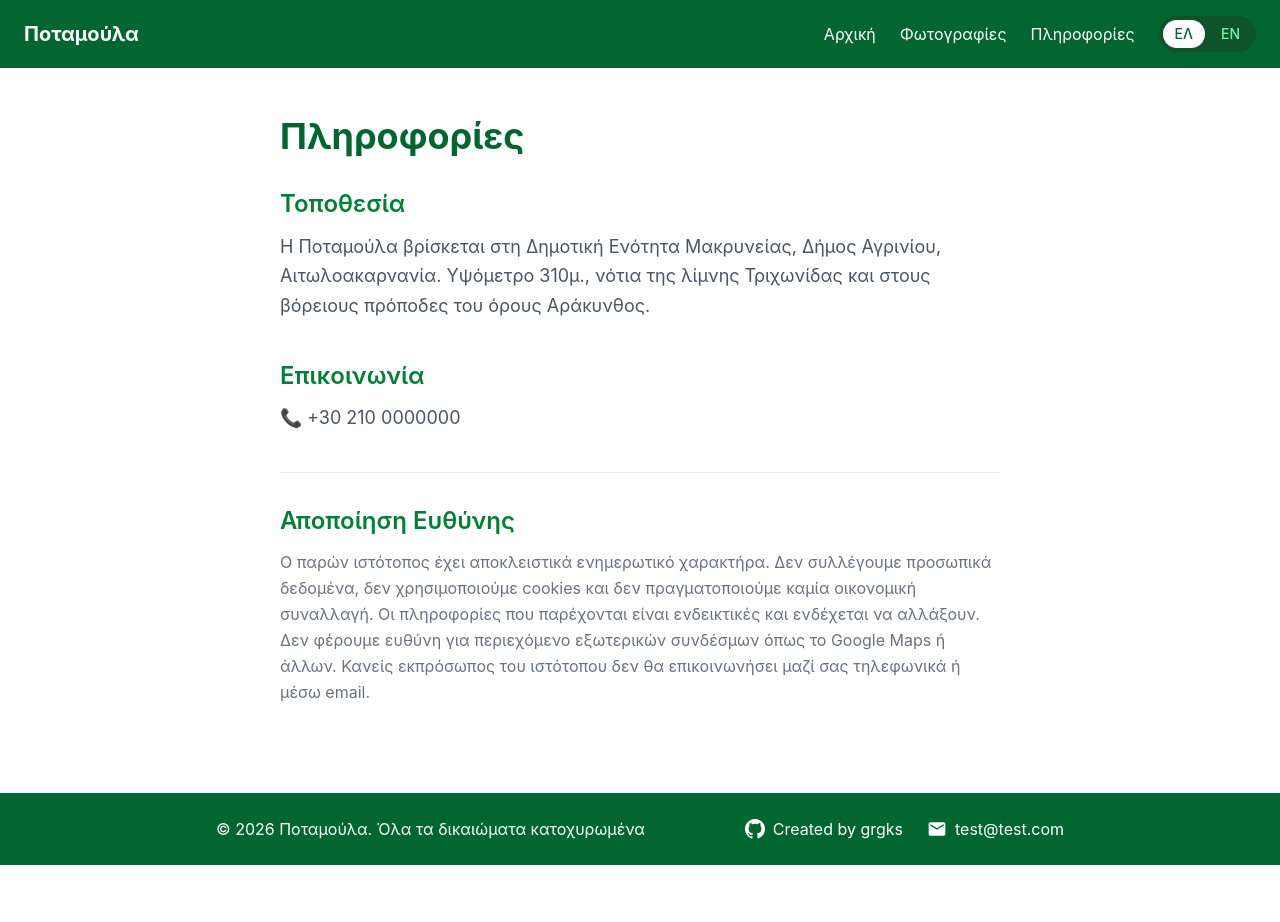
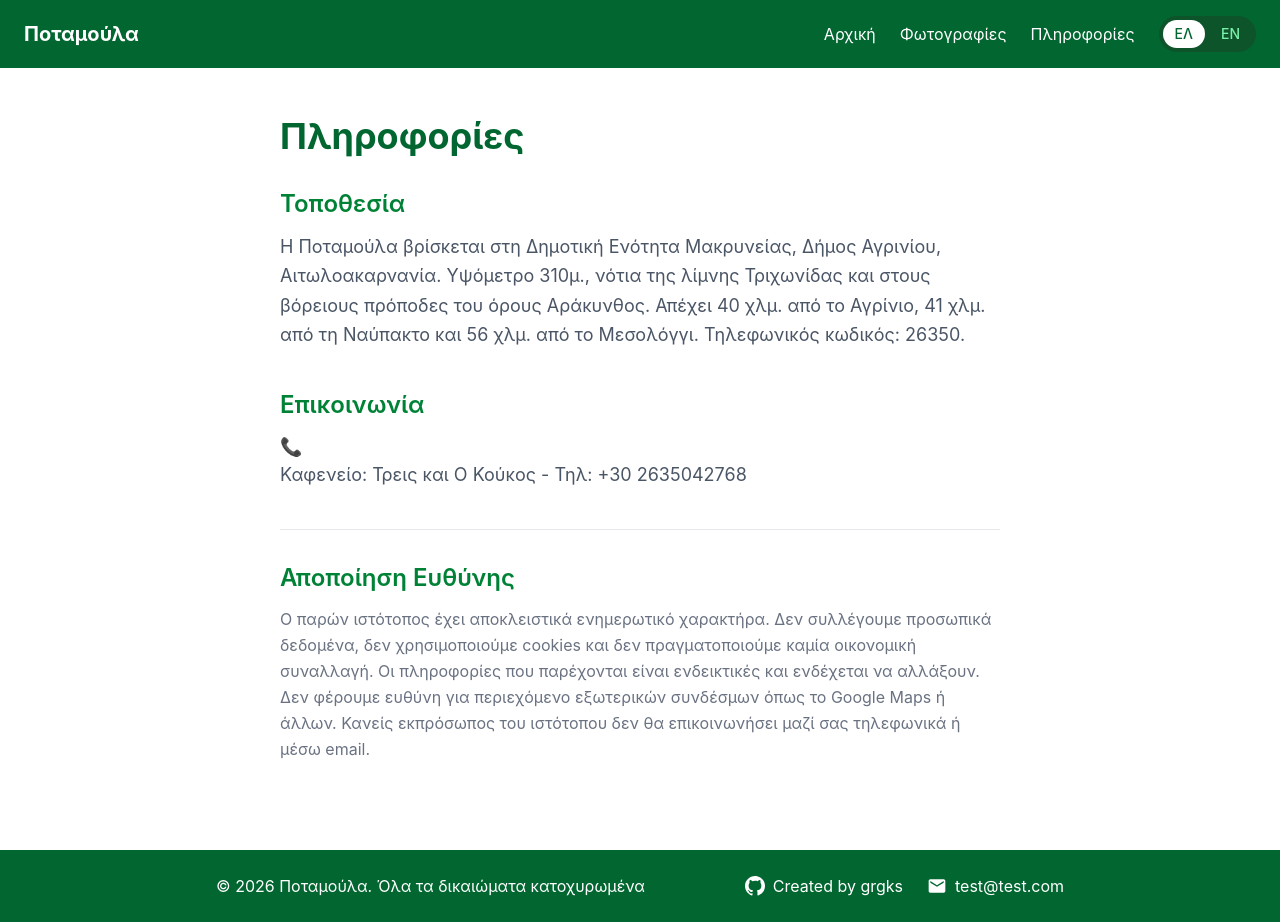
Before and after one commit to grgks/React-village-static-site, a React (Vite) app: page /info in a window 1280 px wide. Before the commit the page ends 865 px from the top, so only its background shows below. Built offline with nearby package versions, Linux system fonts and the light colour scheme.

Commit message:
add contact number and info

```diff
--- a/src/i18n/el.json
+++ b/src/i18n/el.json
@@ -9,13 +9,14 @@
     "hero_title": "Ποταμούλα",
     "hero_subtitle": "Ένα μικρό χωριό στην καρδιά της φύσης",
     "welcome": "Καλώς ήρθατε",
-    "welcome_text": "Η Ποταμούλα είναι ημιορεινό χωριό της Αιτωλοακαρνανίας, χτισμένο σε υψόμετρο 310 μέτρων στους βόρειους πρόποδες του όρους Αράκυνθος (Ζυγός), δίπλα στη μεγαλύτερη φυσική λίμνη της Ελλάδας, την Τριχωνίδα. Απέχει 40 χλμ. από το Αγρίνιο και 41 χλμ. από τη Ναύπακτο. Σύμφωνα με την απογραφή του 2011 έχει ~22 κατοίκους. Στο χωριό βρίσκονται δύο εκκλησίες, η Αγία Παρασκευή και ο Άγιος Νικόλαος. Περιτριγυρισμένο από πλούσια βλάστηση και εντυπωσιακά βουνά, προσφέρει ηρεμία, καθαρό αέρα και αυθεντική ελληνική παραδοσιακή ατμόσφαιρα."
+    "welcome_text": "Η Ποταμούλα είναι ημιορεινό χωριό της Αιτωλοακαρνανίας, χτισμένο σε υψόμετρο 310 μέτρων στους βόρειους πρόποδες του όρους Αράκυνθος (Ζυγός), δίπλα στη μεγαλύτερη φυσική λίμνη της Ελλάδας, την Τριχωνίδα. Απέχει 40 χλμ. από το Αγρίνιο, 41 χλμ. από τη Ναύπακτο και 56 χλμ. από το Μεσολόγγι. Ως οικισμός αναφέρεται επίσημα από το 1835. Σύμφωνα με την απογραφή του 2021 έχει 14 μόνιμους κατοίκους. Στο χωριό βρίσκονται δύο εκκλησίες, η Αγία Παρασκευή και ο Άγιος Νικόλαος. Περιτριγυρισμένο από πλούσια βλάστηση και εντυπωσιακά βουνά, προσφέρει ηρεμία, καθαρό αέρα και αυθεντική ελληνική παραδοσιακή ατμόσφαιρα."
   },
   "info": {
     "title": "Πληροφορίες",
     "location": "Τοποθεσία",
     "contact": "Επικοινωνία",
-    "location_text": "Η Ποταμούλα βρίσκεται στη Δημοτική Ενότητα Μακρυνείας, Δήμος Αγρινίου, Αιτωλοακαρνανία. Υψόμετρο 310μ., νότια της λίμνης Τριχωνίδας και στους βόρειους πρόποδες του όρους Αράκυνθος.",
+    "contact_text": "Καφενείο: Τρεις και Ο Κούκος - Τηλ: +30 2635042768",
+    "location_text": "Η Ποταμούλα βρίσκεται στη Δημοτική Ενότητα Μακρυνείας, Δήμος Αγρινίου, Αιτωλοακαρνανία. Υψόμετρο 310μ., νότια της λίμνης Τριχωνίδας και στους βόρειους πρόποδες του όρους Αράκυνθος. Απέχει 40 χλμ. από το Αγρίνιο, 41 χλμ. από τη Ναύπακτο και 56 χλμ. από το Μεσολόγγι. Τηλεφωνικός κωδικός: 26350.",
     "disclaimer_title": "Αποποίηση Ευθύνης",
     "disclaimer_text": "Ο παρών ιστότοπος έχει αποκλειστικά ενημερωτικό χαρακτήρα. Δεν συλλέγουμε προσωπικά δεδομένα, δεν χρησιμοποιούμε cookies και δεν πραγματοποιούμε καμία οικονομική συναλλαγή. Οι πληροφορίες που παρέχονται είναι ενδεικτικές και ενδέχεται να αλλάξουν. Δεν φέρουμε ευθύνη για περιεχόμενο εξωτερικών συνδέσμων όπως το Google Maps ή άλλων. Κανείς εκπρόσωπος του ιστότοπου δεν θα επικοινωνήσει μαζί σας τηλεφωνικά ή μέσω email."
   },
--- a/src/i18n/en.json
+++ b/src/i18n/en.json
@@ -9,14 +9,14 @@
     "hero_title": "Potamoula",
     "hero_subtitle": "A small village in the heart of nature",
     "welcome": "Welcome",
-    "welcome_text": "Potamoula is a semi-mountainous village in Aetolia-Acarnania, built at an altitude of 310 meters on the northern slopes of Mount Arakynthos (Zygos), next to Lake Trichonida, the largest natural lake in Greece. It is 40 km from Agrinio and 41 km from Nafpaktos. According to the 2011 census it has ~22 inhabitants. The village has two churches, Agia Paraskevi and Agios Nikolaos. Surrounded by lush vegetation and impressive mountains, it offers tranquility, fresh air and an authentic Greek traditional atmosphere."
+    "welcome_text": "Potamoula is a semi-mountainous village in Aetolia-Acarnania, built at an altitude of 310 meters on the northern slopes of Mount Arakynthos (Zygos), next to Lake Trichonida, the largest natural lake in Greece. It is 40 km from Agrinio, 41 km from Nafpaktos and 56 km from Messolonghi. The village has been officially recorded since 1835. According to the 2021 census it has 14 permanent residents. The village has two churches, Agia Paraskevi and Agios Nikolaos. Surrounded by lush vegetation and impressive mountains, it offers tranquility, fresh air and an authentic Greek traditional atmosphere."
   },
   "info": {
     "title": "Information",
     "location": "Location",
     "contact": "Contact",
-    "location_text": "Potamoula is located in the Municipal Unit of Makrineia, Municipality of Agrinio, Aetolia-Acarnania. Altitude 310m, south of Lake Trichonida and on the northern slopes of Mount Arakynthos.",
-    "disclaimer_title": "Disclaimer",
+    "contact_text": "Cafe-Bar:  Treis kai o Koukos - Tel: +30 2635042768",
+    "location_text": "Potamoula is located in the Municipal Unit of Makrineia, Municipality of Agrinio, Aetolia-Acarnania. Altitude 310m, south of Lake Trichonida and on the northern slopes of Mount Arakynthos. It is 40 km from Agrinio, 41 km from Nafpaktos and 56 km from Messolonghi. Area code: 26350.",
     "disclaimer_text": "This website is for informational purposes only. We do not collect personal data, use cookies, or conduct any financial transactions. The information provided is indicative and may change. We are not responsible for the content of external links such as Google Maps or others. No representative of this website will contact you by phone or email."
   },
   "footer": {
--- a/src/pages/InfoPage.tsx
+++ b/src/pages/InfoPage.tsx
@@ -23,7 +23,7 @@ export default function InfoPage() {
             <section className="mb-10">
                 <h2 className="text-2xl font-semibold text-green-700 mb-3">{t('info.contact')}</h2>
                 <p className="text-gray-600 text-lg">
-                    📞 +30 210 0000000
+                    📞 <p className="text-gray-600 text-lg">{t('info.contact_text')}</p>
                 </p>
             </section>
 
```
